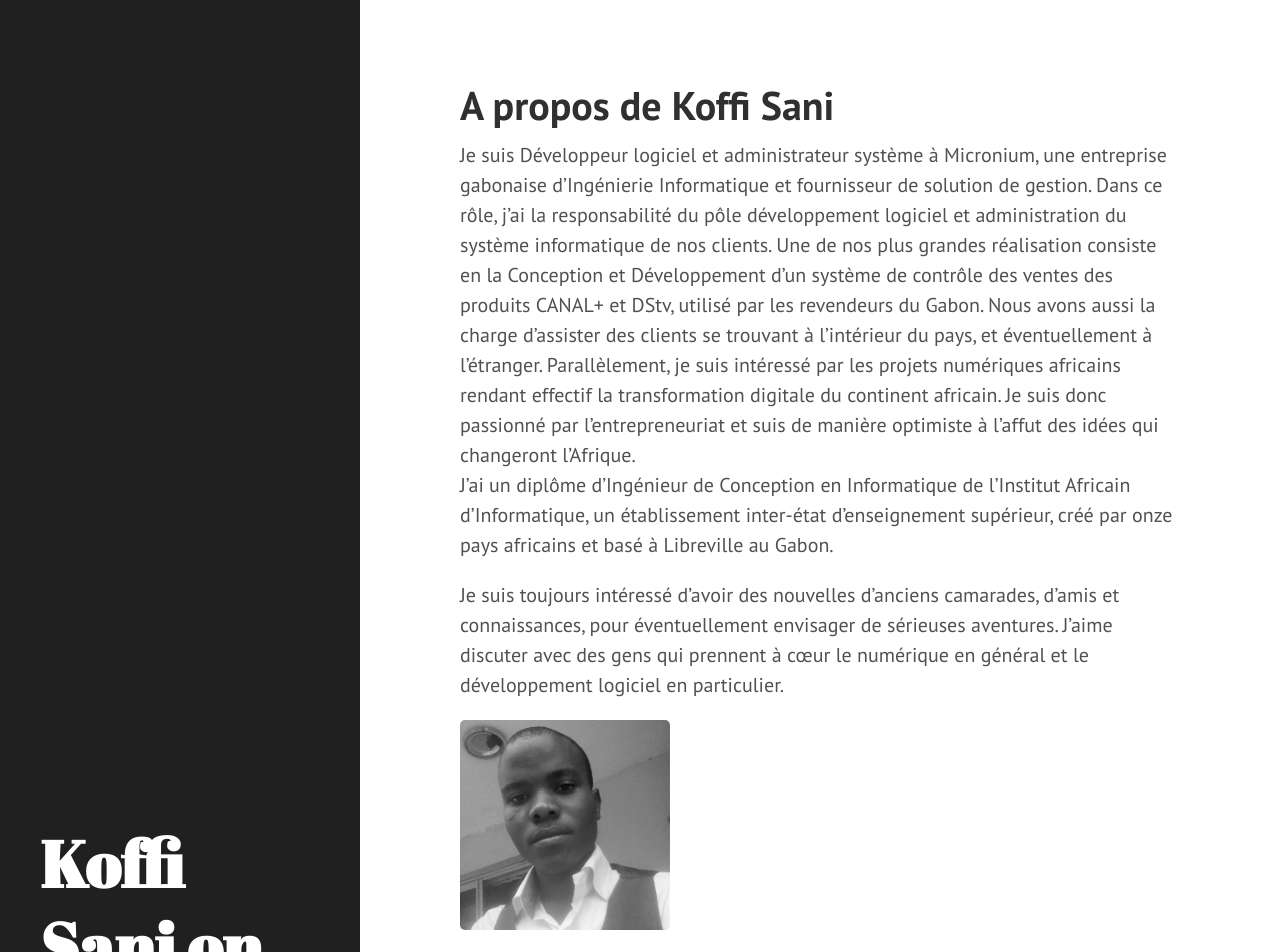
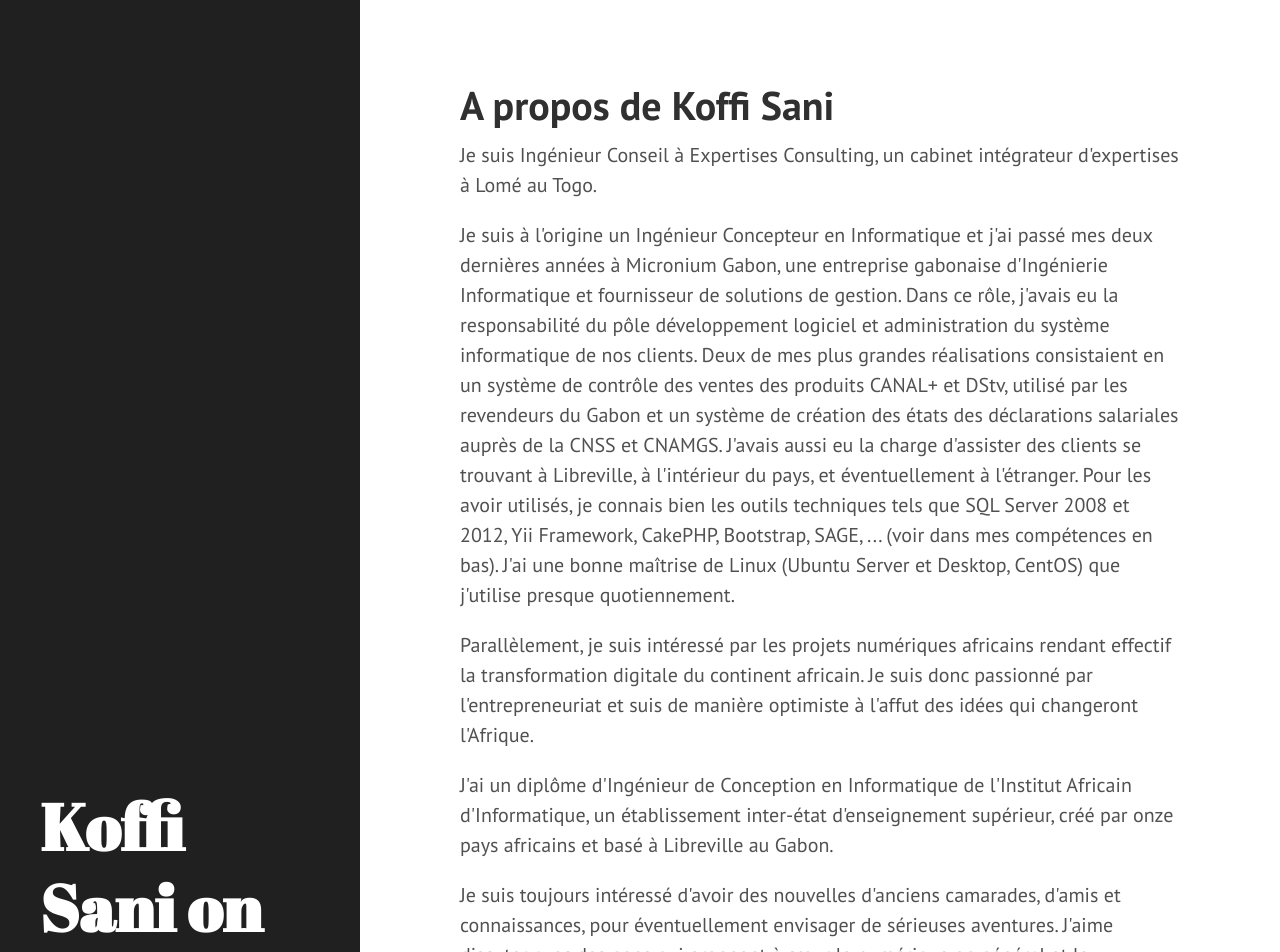
Before and after one commit to koffisani/koffisani.github.io, a Jekyll site: the page built from about.html, in a window 1280 px wide and 1400 px high. Shown: the top 952 px of the window. Built offline with Jekyll 4.4.1, drawn with Linux system fonts in a browser that asks for light colours; nearby versions of some CDN libraries; a script that is not in the unit is left out; some of the changed text lies outside the part shown.

```diff
--- a/_config.yml
+++ b/_config.yml
@@ -3,14 +3,14 @@ highlighter: pygments
 markdown: kramdown
 url: http://code.koffisani.ga
 highlighter: rouge
-title: "Koffi Sani on GitHub"
-tagline: "A log of my everyday coding life"
-description: "Let me land my everyday coding life here"
+title: "Koffi Sani on Code"
+tagline: "Un log de mes activités de conception de logiciels"
+description: "Permettez que je parle ici de ma vie de concepteur de logiciels"
 paginate: 5
-timezone: Africa/Libreville
+timezone: Africa/Lomé
 encoding: utf-8
 
-url: "http://code.koffisani.ga"
+url: "https://code.koffisani.ga"
 disqus_identfier: koffisani
 twitter_username: koffisani
 github_username:  koffisani
@@ -49,7 +49,7 @@ facebook:
   app_id: 1684328031825738
   publisher: 1684328031825738
 
-logo: /img/koffi.jpg
+logo: /img/sani-koffi.jpg
 social:
   name: Koffi Sani
   links:
--- a/_includes/head.html
+++ b/_includes/head.html
@@ -33,7 +33,7 @@
   <!-- Icons -->
   <link rel="apple-touch-icon-precomposed" sizes="144x144" href="/public/apple-touch-icon-144-precomposed.png">
                                  <!--link rel="shortcut icon" href="/public/favicon.ico"-->
-                                 <link rel="shortcut icon" href="/public/cropped-IMAG0825.jpg">
+                                 <link rel="shortcut icon" href="/public/sani-koffi.jpg">
 
   <!-- RSS -->
   <link rel="alternate" type="application/rss+xml" title="RSS" href="/atom.xml">
--- a/_includes/sidebar.html
+++ b/_includes/sidebar.html
@@ -7,10 +7,10 @@
 
     <ul class="sidebar-nav">
       <li class="sidebar-nav-item{% if page.title == "Home" %} active{% endif %}">
-        <a href="/">Home</a>
+        <a href="/">Accueil</a>
       </li>
       <li class="sidebar-nav-item">
-        <a href="https://github.com/koffisani">View me on GitHub</a>
+        <a href="https://github.com/koffisani">Visiter mon GitHub</a>
       </li>
 
       <!--li class="sidebar-nav-item">
@@ -41,6 +41,6 @@
     {% if site.twitter_username %}<a href="https://www.twitter.com/{{ site.twitter_username }}"  target="_blank">{% include svg-icons/twitter.html %}</a>{% endif %}
     {% if site.linkedin_username %}<a href="https://www.linkedin.com/in/{{ site.linkedin_username }}"  target="_blank">{% include svg-icons/linkedin.html %}</a>{% endif %}
     {% if site.fb_username %}<a href="https://www.facebook.com/{{ site.fb_username }}"  target="_blank">{% include svg-icons/facebook.html %}</a>{% endif %}
-    <p>&copy; {{ site.time | date: '%Y' }}. All rights reserved.</p>
+    <p>&copy; {{ site.time | date: '%Y' }}. Tout droit réservé..</p>
   </div>
 </div>
--- a/about.html
+++ b/about.html
@@ -6,32 +6,30 @@ header-img: "koffi.jpg"
 ---
 
 <div>
-  Je suis Développeur logiciel et administrateur système à Micronium,
-  une entreprise gabonaise d’Ingénierie Informatique et fournisseur de solution
-  de gestion. Dans ce rôle, j’ai la responsabilité du pôle développement logiciel
-  et administration du système informatique de nos clients.
-  Une de nos plus grandes réalisation consiste en la Conception et Développement
-  d’un système de contrôle des ventes des produits CANAL+ et DStv,
-  utilisé par les revendeurs du Gabon.
-  Nous avons aussi la charge d’assister des clients se trouvant à l’intérieur
-  du pays, et éventuellement à l’étranger.
-
-Parallèlement, je suis intéressé par les projets numériques africains
-rendant effectif la transformation digitale du continent africain.
-Je suis donc passionné par l’entrepreneuriat et suis de manière optimiste à l’affut des idées qui changeront l’Afrique.
+  <p>
+    Je suis Ingénieur Conseil à Expertises Consulting, un cabinet intégrateur d'expertises à Lomé au Togo.
+    </p>
+    <p>
+      Je suis à l'origine un Ingénieur Concepteur en Informatique et j'ai passé mes deux dernières années à Micronium Gabon, une entreprise gabonaise d'Ingénierie Informatique et fournisseur de solutions de gestion. Dans ce rôle, j'avais eu la responsabilité du pôle développement logiciel et administration du système informatique de nos clients. Deux de mes plus grandes réalisations consistaient en un système de contrôle des ventes des produits CANAL+ et DStv, utilisé par les revendeurs du Gabon et un système de création des états des déclarations salariales auprès de la CNSS et CNAMGS. J'avais aussi eu la charge d'assister des clients se trouvant à Libreville, à l'intérieur du pays, et éventuellement à l'étranger.
+       Pour les avoir utilisés, je connais bien les outils techniques tels que SQL Server 2008 et 2012, Yii Framework, CakePHP, Bootstrap, SAGE, ... (voir dans mes compétences en bas). J'ai une bonne maîtrise de Linux (Ubuntu Server et Desktop, CentOS) que j'utilise presque quotiennement.
+    </p>
+    <p>
+       Parallèlement, je suis intéressé par les projets numériques africains rendant effectif la transformation digitale du continent africain. Je suis donc passionné par l'entrepreneuriat et suis de manière optimiste à l'affut des idées qui changeront l'Afrique.
+    </p>
+    <p>
+      J'ai un diplôme d'Ingénieur de Conception en Informatique de l'Institut Africain d'Informatique, un établissement inter-état d'enseignement supérieur, créé par onze pays africains et basé à Libreville au Gabon.
+    </p>
+    <p>
+      Je suis toujours intéressé d'avoir des nouvelles d'anciens camarades, d'amis et connaissances, pour éventuellement envisager de sérieuses aventures. J'aime discuter avec des gens qui prennent à cœur le numérique en général et le développement logiciel en particulier. N'hésitez donc pas à vous connecter à moi.
+    </p>
+  <p>
+    Nul n'est né sous une mauvaise étoile, toi aussi tu peux y arriver.
+  </p>
 </div>
-<div>
-  <p>J’ai un diplôme d’Ingénieur de Conception en Informatique de l’Institut Africain d’Informatique,
-  un établissement inter-état d’enseignement supérieur,
-  créé par onze pays africains et basé à Libreville au Gabon.</p>
-
-<p>
-Je suis toujours intéressé d’avoir des nouvelles d’anciens camarades, d’amis et connaissances, pour éventuellement envisager de sérieuses aventures. J’aime discuter avec des gens qui prennent à cœur le numérique en général et le développement logiciel en particulier.
-</p></div>
 <div class="container-fluid">
   <div class="row">
     <div class="col-xs-4">
-      <img src="../img/koffi.jpg" width="210">
+      <img src="../img/koffi-sani.JPG" width="50%">
     </div>
     <div class="col-xs-8">
       <p>Site web : <a href="https://www.koffisani.ga">{{site.adresse_web}}</a></p>
```
Also changed, not shown: img/sani-koffi.jpg (added), public/sani-koffi.jpg (added), 1 other file.
